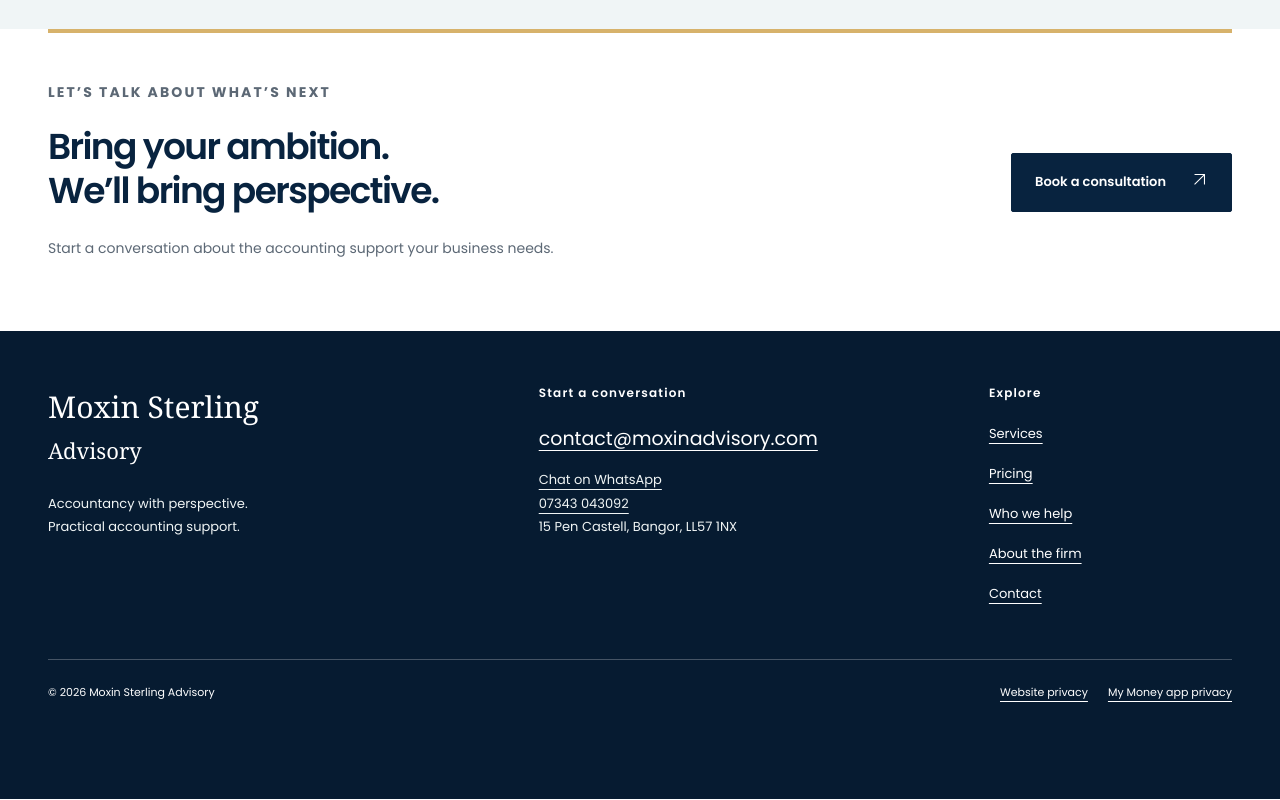
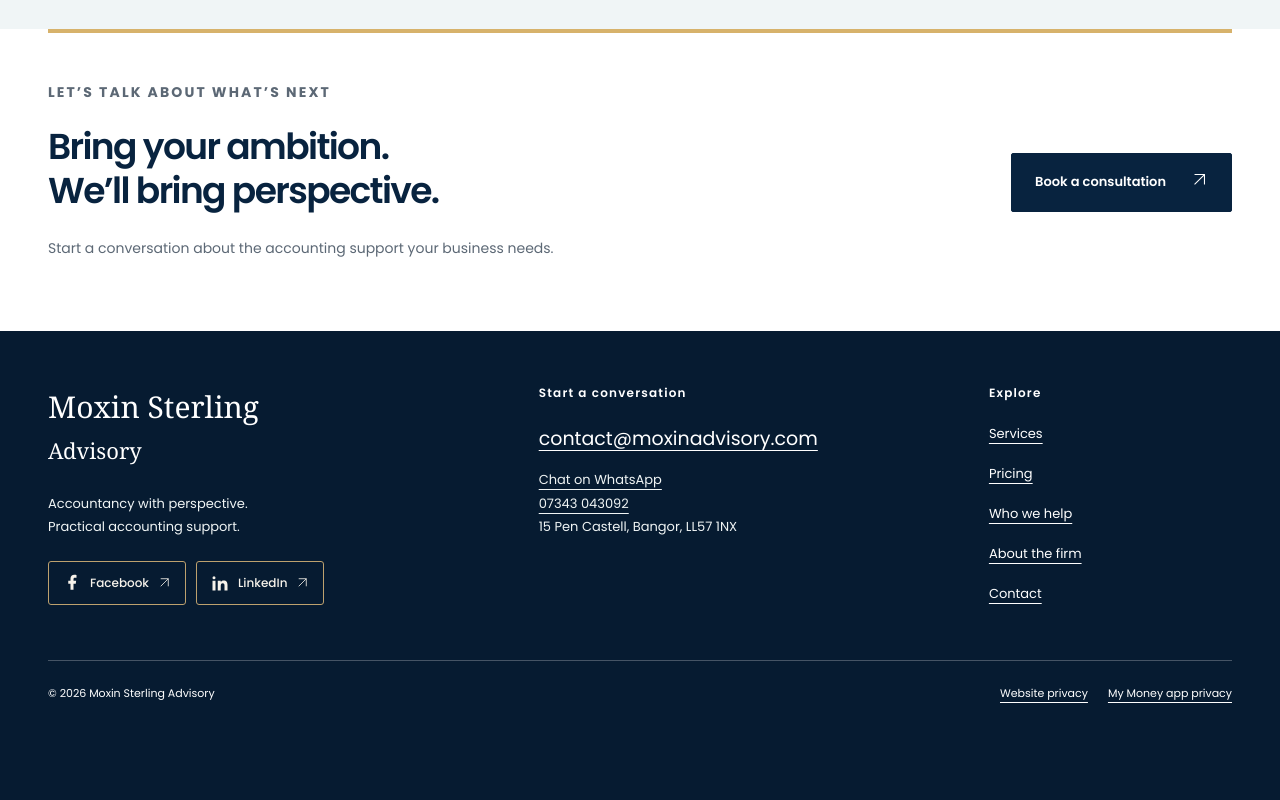
Before and after one commit to kainatmbbs-design/moxinadvisory, an Astro site: page /about in a window 1280 px wide. Shown: the part 1464-2264 px from the top of the page. Built offline with nearby package versions, Linux system fonts and the light colour scheme; Astro itself is replaced by a stand-in of ours; no server answers.

Commit message:
Add Facebook and LinkedIn buttons to footer and contact page

```diff
--- a/src/components/Footer.astro
+++ b/src/components/Footer.astro
@@ -1,4 +1,5 @@
 ---
+import SocialLinks from "./SocialLinks.astro";
 import { business } from "../config";
 ---
 
@@ -15,6 +16,7 @@
         <br />
         Practical accounting support.
       </p>
+      <SocialLinks />
     </div>
     <div>
       <h2>Start a conversation</h2>
--- /dev/null
+++ b/src/components/SocialLinks.astro
@@ -0,0 +1,22 @@
+---
+import { socialLinks } from '../config';
+---
+<nav class="social-links" aria-label="Follow Moxin Sterling Advisory on social media">
+  {socialLinks.map(link => <a class="social-button" href={link.url} target="_blank" rel="noopener noreferrer" aria-label={`${link.label} (opens in a new tab)`}>
+    <svg width="18" height="18" viewBox="0 0 24 24" fill="currentColor" aria-hidden="true">
+      {link.label === 'Facebook'
+        ? <path d="M14 21v-8h3l.5-4H14V7c0-1.1.3-2 2-2h2V1.4C17.6 1.3 16.4 1 15 1c-3 0-5 1.8-5 5v3H7v4h3v8z" />
+        : <><path d="M4 3a2 2 0 1 1 0 4 2 2 0 0 1 0-4M2 9h4v13H2zM9 9h4v1.8c.7-1.3 2-2.1 3.8-2.1 4.1 0 5.2 2.4 5.2 6V22h-4v-6.5c0-1.8-.4-3.3-2.4-3.3-2.1 0-2.6 1.7-2.6 3.5V22H9z" /></>}
+    </svg>
+    <span>{link.label}</span>
+    <svg width="13" height="13" viewBox="0 0 24 24" fill="none" stroke="currentColor" stroke-width="1.5" aria-hidden="true"><path d="M5 19 19 5M5 5h14v14" /></svg>
+  </a>)}
+</nav>
+<style>
+  .social-links { display: flex; flex-wrap: wrap; gap: 10px; margin-block: 20px; }
+  .social-button { display: inline-flex; align-items: center; justify-content: center; gap: 9px; min-height: 44px; padding: 10px 14px; border: 1px solid #b58a42; color: #08233f; background: #f7f3eb; text-decoration: none; font-size: 12px; font-weight: 500; border-radius: 3px; }
+  .social-button:hover { background: #eee3d0; }
+  .social-button svg { flex-shrink: 0; }
+  :global(.footer) .social-button { color: #f7f3eb; background: transparent; border-color: #bda16e; }
+  :global(.footer) .social-button:hover { background: #17344e; }
+</style>
--- a/src/config.ts
+++ b/src/config.ts
@@ -12,6 +12,10 @@
   jurisdiction: null,
   incorporationVerified: false,
 };
+export const socialLinks = [
+  { label: "Facebook", url: "https://www.facebook.com/profile.php?id=61595915137610" },
+  { label: "LinkedIn", url: "https://www.linkedin.com/company/moxin-advisory/" },
+];
 export const site = {
   origin: import.meta.env.SITE_ORIGIN || "https://moxinadvisory.com",
   indexing: import.meta.env.PUBLIC_INDEXING !== "false",
--- a/src/layouts/Layout.astro
+++ b/src/layouts/Layout.astro
@@ -1,7 +1,7 @@
 ---
 import Header from "../components/Header.astro";
 import Footer from "../components/Footer.astro";
-import { business, site } from "../config";
+import { business, site, socialLinks } from "../config";
 import "@fontsource/poppins/latin-400.css";
 import "@fontsource/poppins/latin-500.css";
 import "@fontsource/poppins/latin-600.css";
@@ -59,6 +59,7 @@
         areaServed: { "@type": "Country", name: "United Kingdom" },
         name: business.name,
         url: site.origin,
+        sameAs: socialLinks.map(link => link.url),
         email: business.email,
         telephone: business.phoneLink,
         address: { "@type": "PostalAddress", streetAddress: "15 Pen Castell", addressLocality: "Bangor", postalCode: "LL57 1NX", addressCountry: "GB" },
--- a/src/pages/contact.astro
+++ b/src/pages/contact.astro
@@ -1,4 +1,5 @@
 ---
+import SocialLinks from "../components/SocialLinks.astro";
 import Layout from "../layouts/Layout.astro";
 import EnquiryForm from "../components/EnquiryForm.astro";
 import { business } from "../config";
@@ -31,6 +32,7 @@
         {business.email}
       </a>
       <div class="contact-methods"><div><span>Message us directly</span><a class="whatsapp-contact" href={business.whatsappUrl} target="_blank" rel="noopener noreferrer">Chat on WhatsApp <span aria-hidden="true">↗</span></a></div><div><span>Call us</span><a href={`tel:${business.phoneLink}`}>{business.phone}</a></div><div><span>Our address</span><address>{business.address}</address></div></div>
+      <SocialLinks />
       <p class="contact-note">
         You can email directly if you prefer. Please do not include sensitive
         financial or identity information in your initial message.
```
